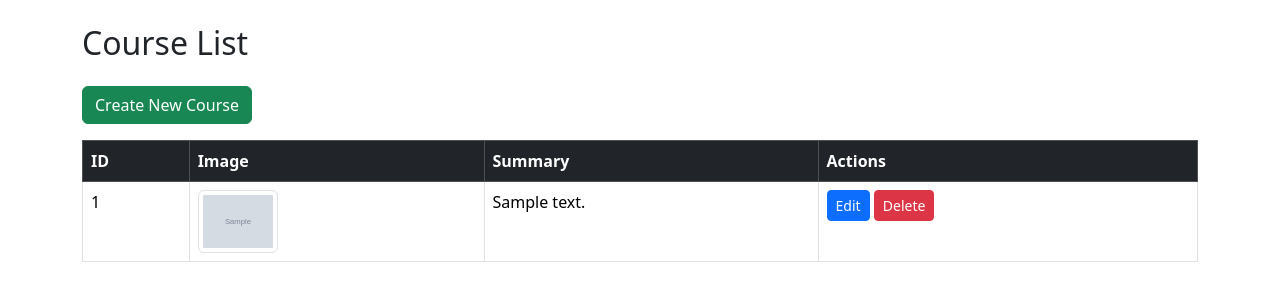
After one commit to engrhassanr/python-django-postgresql-courses-app, a Django app: page /course/delete/1/ in a window 1280 px wide. The commit adds this page. Shown: the top 301 px of the page. Run offline with Django 5.2, Linux system fonts and the light colour scheme; tables that the repository leaves empty hold one stand-in row (values such as "Sample post"); grey boxes marked "Sample" are stand-in pictures.

Commit message:
user functionality

```diff
--- /dev/null
+++ b/courses/templates/courses/course_list.html
@@ -0,0 +1,64 @@
+<!DOCTYPE html>
+<html lang="en">
+  <head>
+    <meta charset="UTF-8" />
+    <meta name="viewport" content="width=device-width, initial-scale=1.0" />
+    <title>Course List</title>
+    <link
+      href="https://cdn.jsdelivr.net/npm/bootstrap@5.3.3/dist/css/bootstrap.min.css"
+      rel="stylesheet"
+    />
+  </head>
+  <body class="container mt-4">
+    <h2 class="mb-4">Course List</h2>
+    <a href="{% url 'create_course' %}" class="btn btn-success mb-3">
+      Create New Course
+    </a>
+
+    <table class="table table-bordered">
+      <thead class="table-dark">
+        <tr>
+          <th>ID</th>
+          <th>Image</th>
+          <th>Summary</th>
+          <th>Actions</th>
+        </tr>
+      </thead>
+      <tbody>
+        {% for course in courses %}
+        <tr>
+          <td>{{ course.id }}</td>
+          <td>
+            <img
+              src="{{ course.image.url }}"
+              alt="Course Image"
+              class="img-thumbnail"
+              width="80"
+              height="80"
+            />
+          </td>
+          <td>{{ course.summary }}</td>
+          <td>
+            <a
+              href="{% url 'edit_course' course.id %}"
+              class="btn btn-primary btn-sm"
+            >
+              Edit
+            </a>
+            <form
+              method="POST"
+              action="{% url 'delete_course' course.id %}"
+              style="display: inline"
+            >
+              {% csrf_token %}
+              <button type="submit" class="btn btn-danger btn-sm">
+                Delete
+              </button>
+            </form>
+          </td>
+        </tr>
+        {% endfor %}
+      </tbody>
+    </table>
+  </body>
+</html>
--- a/courses/urls.py
+++ b/courses/urls.py
@@ -1,15 +1,21 @@
 from django.urls import path
-from .views import create_user, edit_user, user_list, create_course, edit_course, course_list, course_detail, delete_user
+from .views import (
+    create_user, edit_user, user_list, delete_user,
+    create_course, edit_course, course_list, course_detail, delete_course
+)
 
 urlpatterns = [
     path('', course_list, name='course_list'),  # Course list page
-    path('<int:course_id>/', course_detail, name='course_detail'),  # Detail page
     path('course/create/', create_course, name='create_course'),
     path('course/edit/<int:course_id>/', edit_course, name='edit_course'),
+    path('course/delete/<int:course_id>/', delete_course, name='delete_course'),  # Fixed delete route
 
-    # New user URLs
+    # User URLs
     path('users/', user_list, name='user_list'),
     path('users/create/', create_user, name='create_user'),
     path('users/edit/<int:user_id>/', edit_user, name='edit_user'),
-    path('users/delete/<int:user_id>/', delete_user, name='delete_user'),  # Delete route
+    path('users/delete/<int:user_id>/', delete_user, name='delete_user'),
+
+    # Keep course detail at the bottom to prevent conflicts
+    path('<int:course_id>/', course_detail, name='course_detail'),
 ]
--- a/courses/views.py
+++ b/courses/views.py
@@ -41,10 +41,11 @@ def delete_user(request, user_id):
 
     return render(request, 'users/user_list.html', {'users': User.objects.all()})
 
-# Course Management
+# Course Managements
 def course_list(request):
-    courses = Course.objects.all()
-    return render(request, 'courses/index.html', {'courses': courses})
+    courses = Course.objects.all()  # Fetch all courses
+    return render(request, 'courses/course_list.html', {'courses': courses})
+
 
 def course_detail(request, course_id):
     course = get_object_or_404(Course, id=course_id)
@@ -70,3 +71,13 @@ def edit_course(request, course_id):
     else:
         form = CourseForm(instance=course)
     return render(request, 'courses/course_form.html', {'form': form, 'title': 'Edit Course'})
+
+
+def delete_course(request, course_id):
+    course = get_object_or_404(Course, id=course_id)
+    if request.method == "POST":
+        course.delete()
+        messages.success(request, "Course deleted successfully.")
+        return redirect('course_list')
+
+    return render(request, 'courses/course_list.html', {'courses': Course.objects.all()})
```
Also changed, not shown: courses/templates/courses/index.html (+25 -5 lines).
